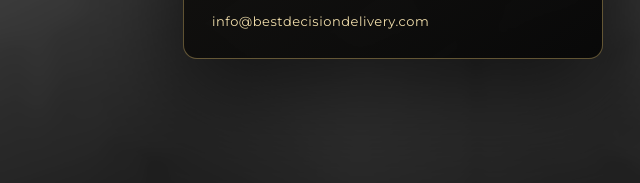
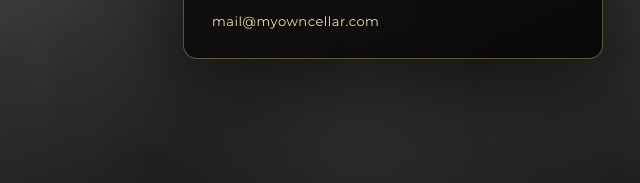
Before and after one commit to MixaxBlack/cellar, a plain HTML site: page index.html in a window 1280 px wide. Both pictures are taken after typing "name@example.com", "Sample123" into the empty fields and a click on the button "ACCESS". Shown: the part 436-619 px from the top of the page, 247-887 px from the left. Drawn offline with Linux system fonts and the light colour scheme.

Commit message:
Update MyOwnCellar contact email

```diff
--- a/index.html
+++ b/index.html
@@ -59,7 +59,7 @@
         <button id="accessButton" type="submit">Access</button>
       </form>
       <div id="loginError" class="login-error" role="alert"></div>
-      <a id="requestAccess" class="request-access" href="mailto:sales@bestdecisiondelivery.com">Contact us</a>
+      <a id="requestAccess" class="request-access" href="mailto:mail@myowncellar.com">Contact us</a>
     </section>
 
     <footer class="footer-note">
@@ -73,7 +73,7 @@
         <button id="authModalClose" class="auth-modal-close" type="button" aria-label="Close">×</button>
         <h3 id="authModalTitle"></h3>
         <p id="authModalText"></p>
-        <a id="authModalEmail" href="mailto:info@bestdecisiondelivery.com">info@bestdecisiondelivery.com</a>
+        <a id="authModalEmail" href="mailto:mail@myowncellar.com">mail@myowncellar.com</a>
       </div>
     </div>
 
```
